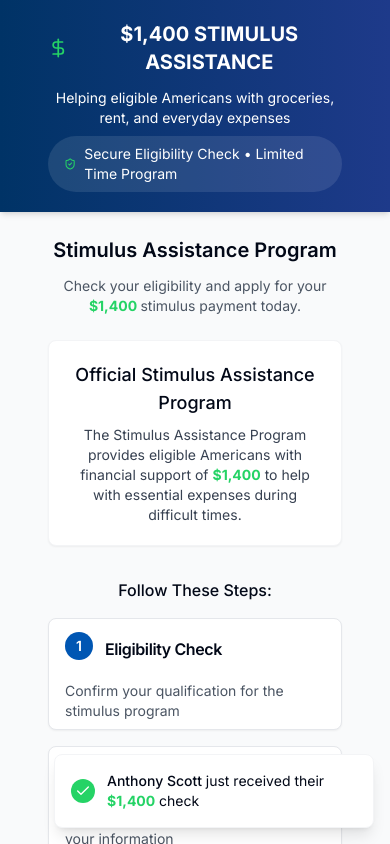
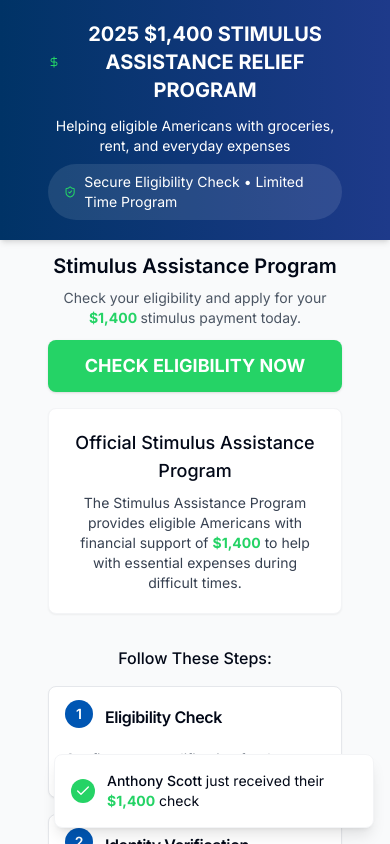
Before and after one commit to countybaz/stimulusrelief, a React (Vite) app: page / in a window 390 px wide. Shown: the top 844 px of the page. Built offline with nearby package versions, Linux system fonts and the light colour scheme.

Commit message:
Fix: Update header and CTA visibility
Updated the header text and ensured the "Check Eligibility Now" button is visible on mobile without scrolling.

```diff
--- a/src/components/Header.tsx
+++ b/src/components/Header.tsx
@@ -10,7 +10,7 @@ const Header = () => {
           <div className="flex items-center justify-center mb-2">
             <DollarSign className="h-6 w-6 mr-2 text-stimulus-green" />
             <h1 className="text-xl sm:text-2xl md:text-3xl font-bold text-center font-sans">
-              $1,400 STIMULUS ASSISTANCE
+              2025 $1,400 STIMULUS ASSISTANCE RELIEF PROGRAM
             </h1>
           </div>
 
--- a/src/pages/Index.tsx
+++ b/src/pages/Index.tsx
@@ -10,15 +10,25 @@ const Index = () => {
     <div className="min-h-screen flex flex-col bg-gray-50 font-sans">
       <Header />
 
-      <main className="flex-grow py-6">
+      <main className="flex-grow py-3">
         <div className="container mx-auto">
-          <div className="text-center mb-6 px-4">
-            <h2 className="text-xl sm:text-2xl font-semibold mb-3">Stimulus Assistance Program</h2>
+          <div className="text-center mb-3 px-4">
+            <h2 className="text-xl sm:text-2xl font-semibold mb-2">Stimulus Assistance Program</h2>
             <p className="text-gray-600 max-w-2xl mx-auto text-sm sm:text-base">
               Check your eligibility and apply for your
               <span className="text-stimulus-green font-bold"> $1,400 </span>
               stimulus payment today.
             </p>
+          </div>
+
+          {/* Mobile-only quick access button */}
+          <div className="md:hidden text-center mb-4 px-4">
+            <button
+              onClick={() => window.open('#', '_blank')}
+              className="w-full bg-stimulus-green hover:bg-stimulus-green/90 text-white font-bold text-lg py-3 rounded-lg shadow transition-all duration-300"
+            >
+              CHECK ELIGIBILITY NOW
+            </button>
           </div>
 
           <StepsDisplay />
```
